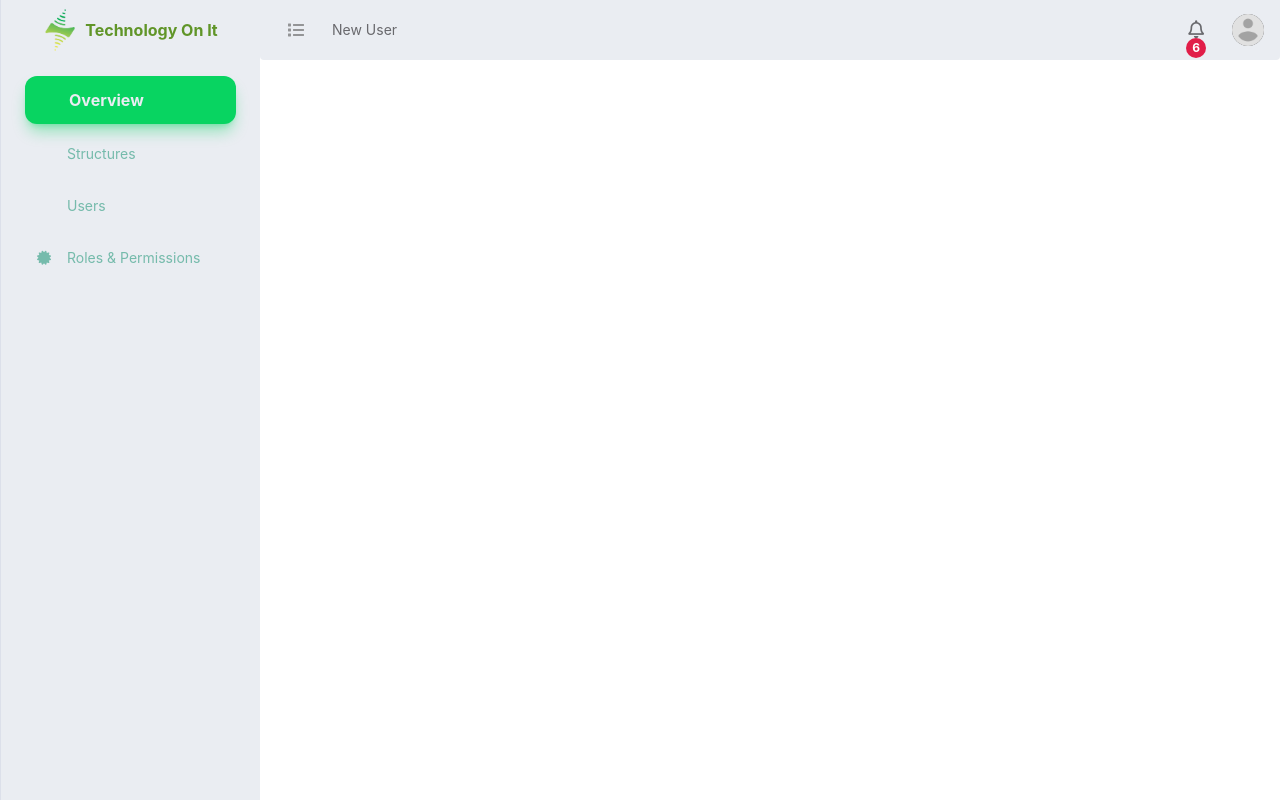
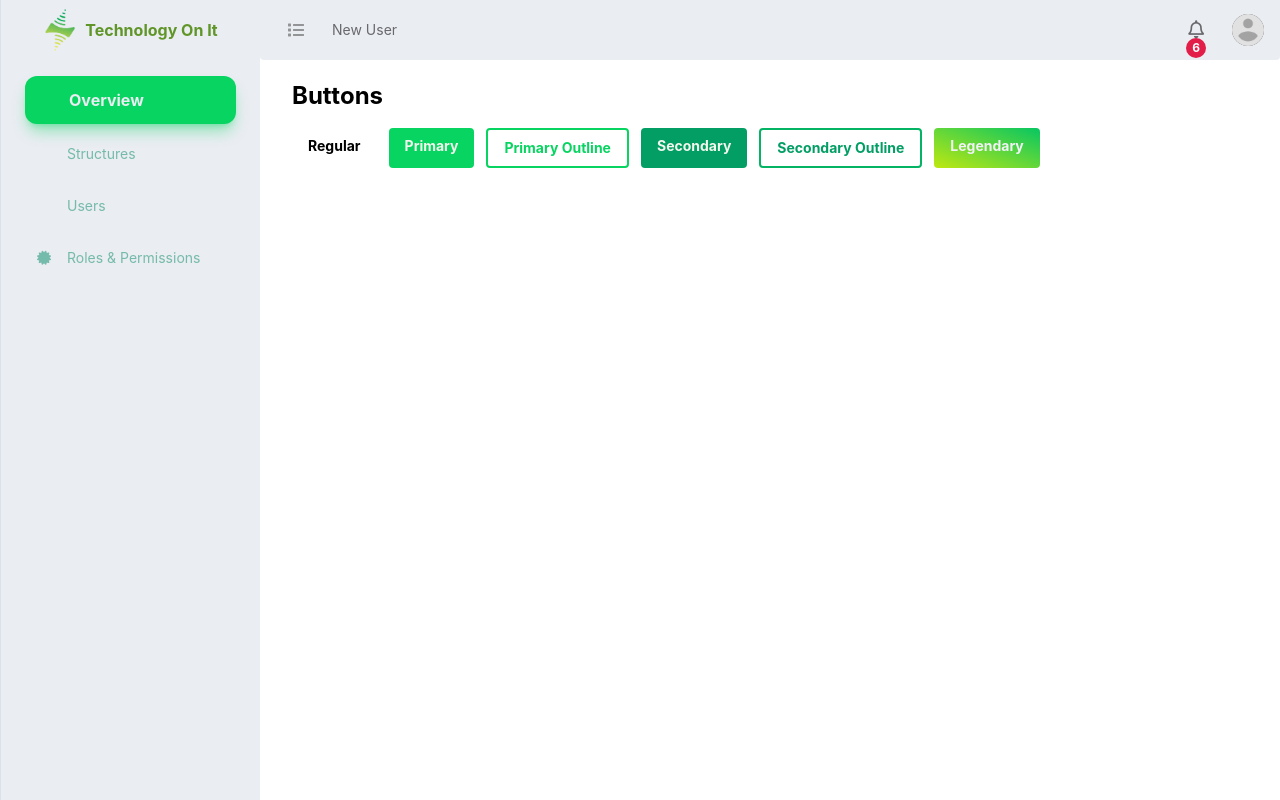
Before and after one commit to TechOnIt/iot-identity-ui, a Next.js app in the folder techonit-identity/: page /manage in a window 1280 px wide. Built offline with nearby package versions, Linux system fonts and the light colour scheme.

Commit message:
🎉 Add sample buttons.

```diff
--- a/techonit-identity/pages/manage/index.js
+++ b/techonit-identity/pages/manage/index.js
@@ -1,9 +1,33 @@
-import Image from 'next/image'
+import Link from 'next/link'
 
 export default function Index() {
     return (
         <>
-
+            {/* Buttons */}
+            <div className='mb-4'>
+                <label className='text-2xl font-bold'>Buttons</label>
+            </div>
+            <div className='flex flex-wrap gap-3'>
+                <Link href='/manage/structure/new'>
+                    <a className='btn'>Regular</a>
+                </Link>
+                <Link href='/manage/structure/new'>
+                    <a className='btn btn-primary'>Primary</a>
+                </Link>
+                <Link href='/manage/structure/new'>
+                    <a className='btn btn-primary-outline'>Primary Outline</a>
+                </Link>
+                <Link href='/manage/structure/new'>
+                    <a className='btn btn-secondary'>Secondary</a>
+                </Link>
+                <Link href='/manage/structure/new'>
+                    <a className='btn btn-secondary-outline'>Secondary Outline</a>
+                </Link>
+                <Link href='/manage/structure/new'>
+                    <a className='btn btn-legendary'>Legendary</a>
+                </Link>
+            </div>
+            {/*  */}
         </>
     )
 }
```
